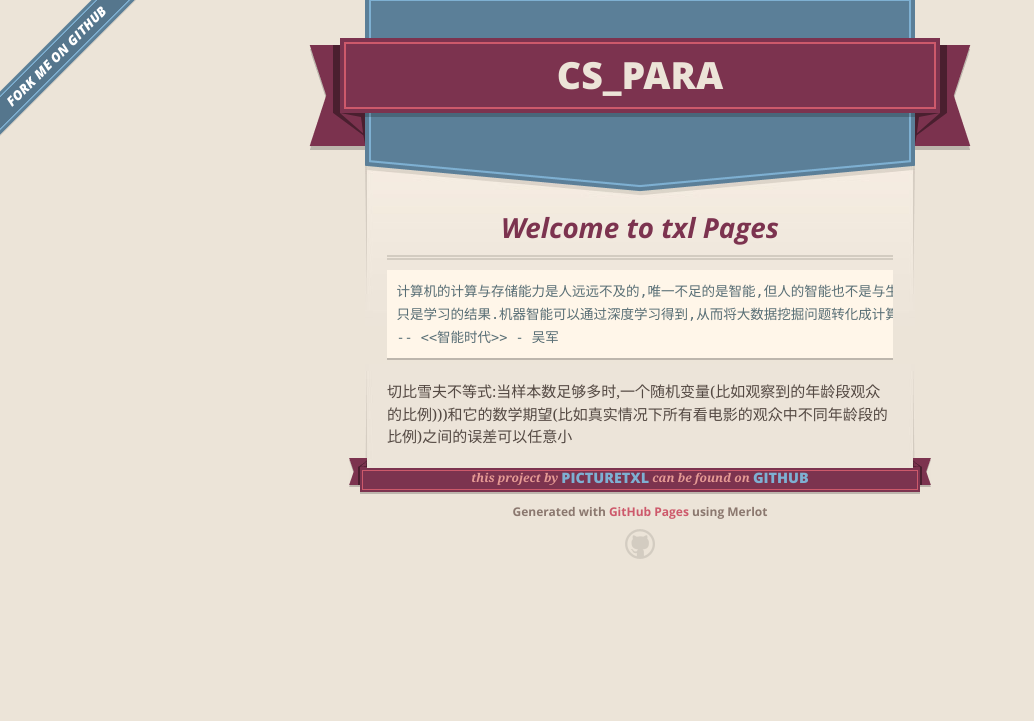
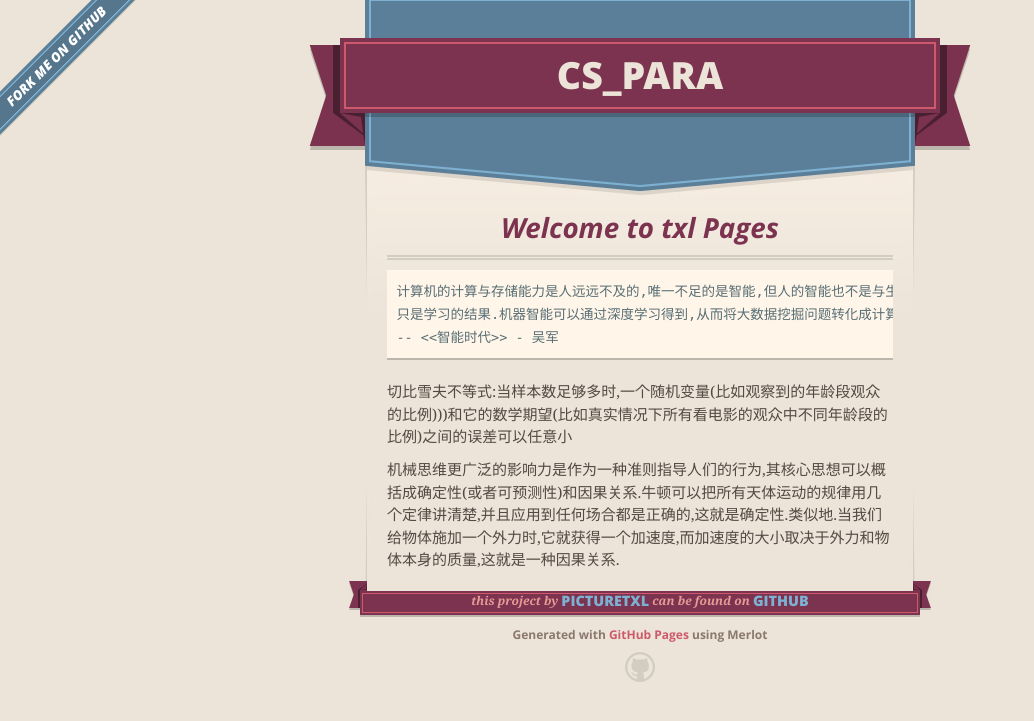
Before and after one commit to picturetxl/cs_para, a Jekyll site: the page built from index.md, in a window 1280 px wide. Shown: the top 721 px of the page, without its empty margins (0-1034 px from the left). Built offline with Jekyll 4.4.1, drawn with Linux system fonts in a browser that asks for light colours; our own code applies the rules of GitHub Pages for plain Markdown files; the repository's description, which GitHub fills in, is left out.

Commit message:
Update index.md

````diff
--- a/index.md
+++ b/index.md
@@ -8,3 +8,6 @@
 ```
 
 切比雪夫不等式:当样本数足够多时,一个随机变量(比如观察到的年龄段观众的比例)))和它的数学期望(比如真实情况下所有看电影的观众中不同年龄段的比例)之间的误差可以任意小
+
+
+机械思维更广泛的影响力是作为一种准则指导人们的行为,其核心思想可以概括成确定性(或者可预测性)和因果关系.牛顿可以把所有天体运动的规律用几个定律讲清楚,并且应用到任何场合都是正确的,这就是确定性.类似地.当我们给物体施加一个外力时,它就获得一个加速度,而加速度的大小取决于外力和物体本身的质量,这就是一种因果关系.
````
